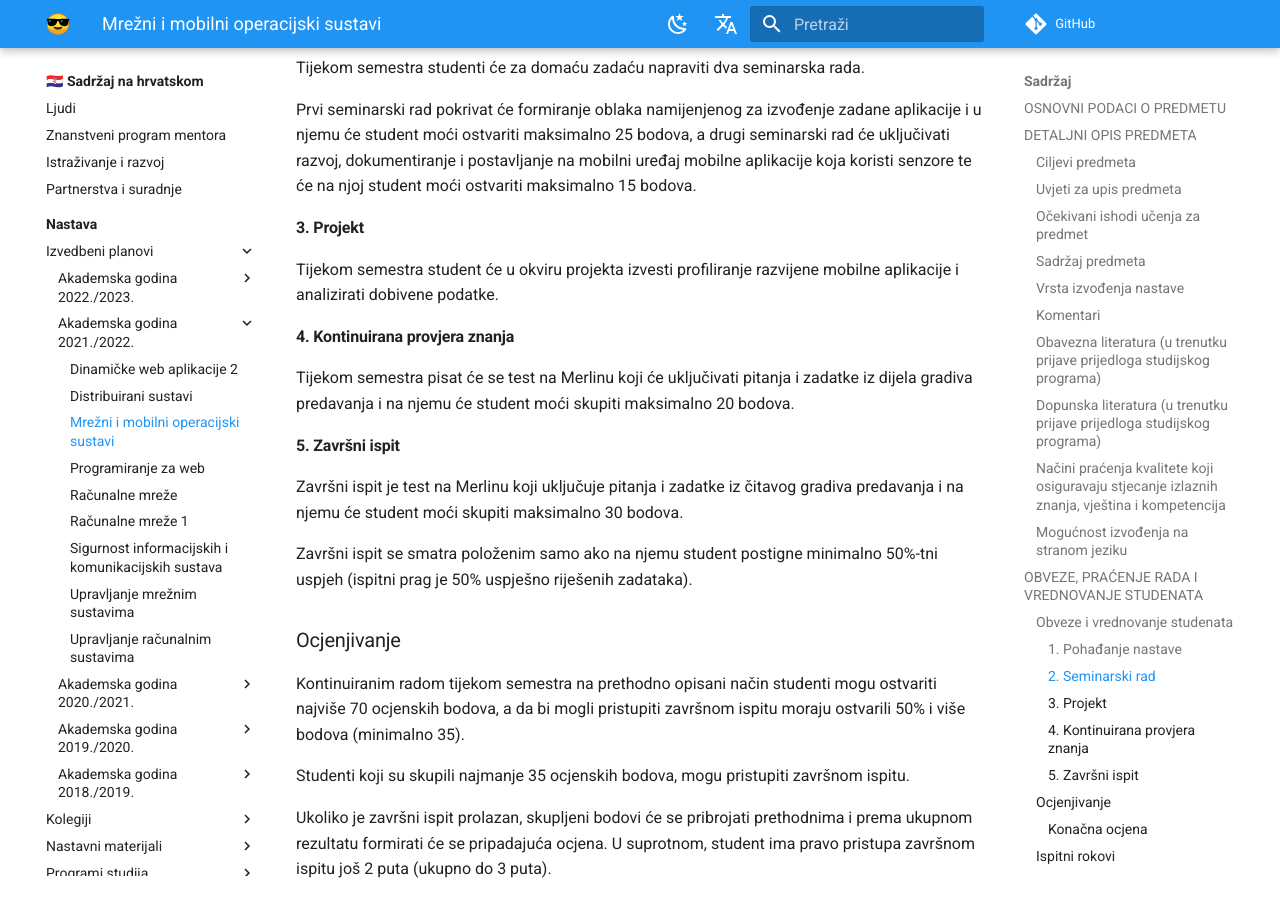
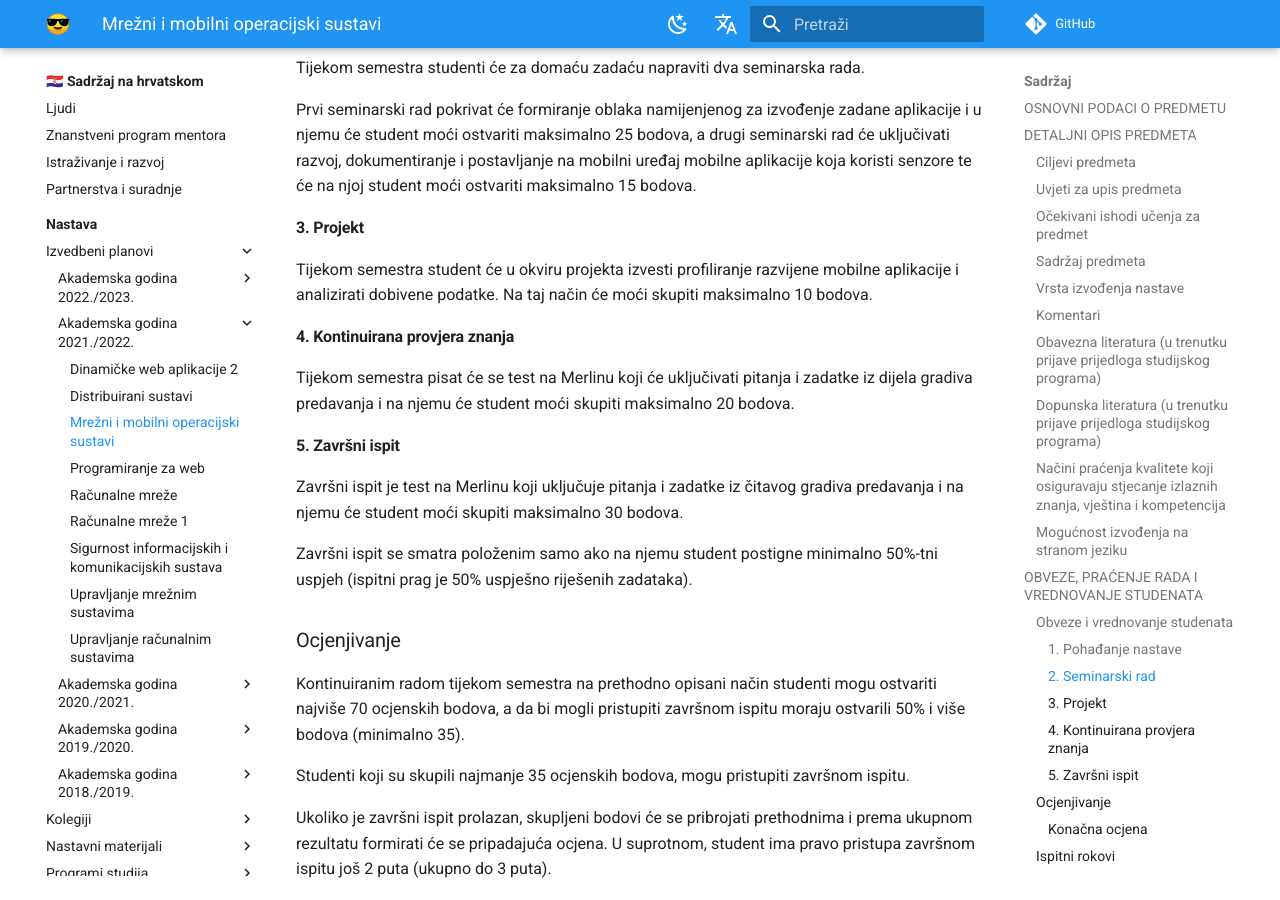
Before and after one commit to gaseri/website, an MkDocs documentation site: the page built from docs/hr/nastava/izvedbeni/2021-2022/MMOS.md, in a window 1280 px wide and 900 px high, scrolled down 4382 px. Built offline with MkDocs 1.6.1 and Material for MkDocs 9.7.7, drawn with Linux system fonts in a browser that asks for light colours; comment, search, counter and statistics services are not loaded.

Commit message:
Added clarification to MMOS DINP

```diff
--- a/docs/hr/nastava/izvedbeni/2021-2022/MMOS.md
+++ b/docs/hr/nastava/izvedbeni/2021-2022/MMOS.md
@@ -125,7 +125,7 @@ Prvi seminarski rad pokrivat će formiranje oblaka namijenjenog za izvođenje za
 
 #### 3. Projekt
 
-Tijekom semestra student će u okviru projekta izvesti profiliranje razvijene mobilne aplikacije i analizirati dobivene podatke.
+Tijekom semestra student će u okviru projekta izvesti profiliranje razvijene mobilne aplikacije i analizirati dobivene podatke. Na taj način će moći skupiti maksimalno 10 bodova.
 
 #### 4. Kontinuirana provjera znanja
 
```
